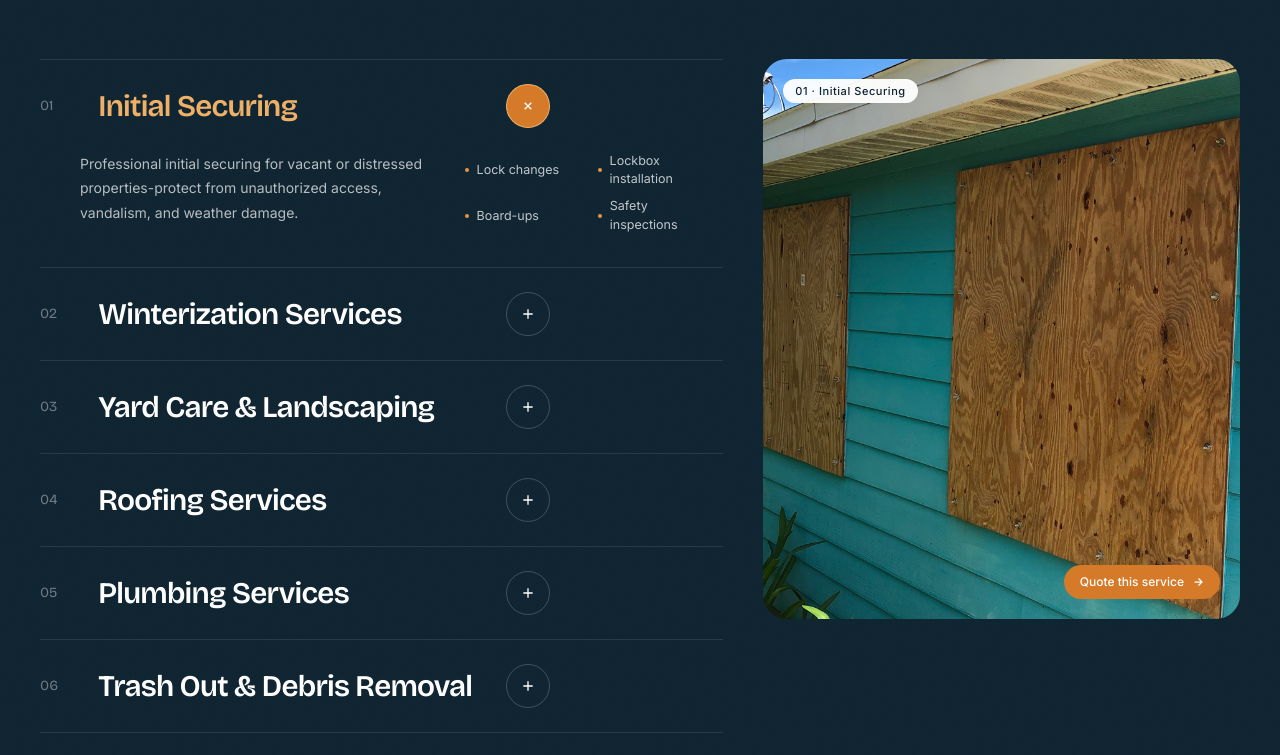
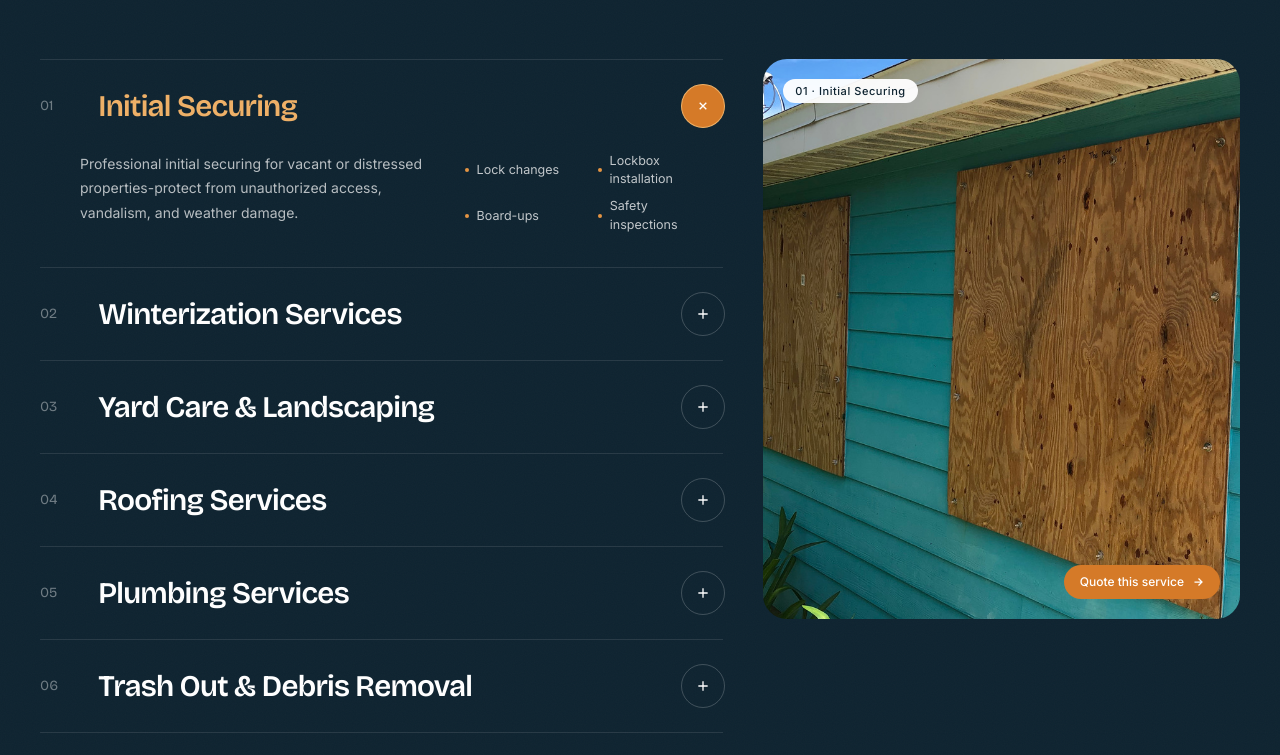
Before and after one commit to soohanur/in-time-property-care, a React (Vite) app: page / in a window 1280 px wide. Shown: the part 2953-3708 px from the top of the page. Built offline with nearby package versions, Linux system fonts and the light colour scheme.

Commit message:
style: push services + icon to row end after deliverables column removal
title col-span sm:col-span-7 -> sm:col-span-10 so the trailing icon
lands flush at the right edge instead of sitting where the deleted
deliverables column used to be.

```diff
--- a/src/components/Services.jsx
+++ b/src/components/Services.jsx
@@ -45,7 +45,7 @@ export default function Services() {
                       <span className="col-span-2 sm:col-span-1 font-display text-sm text-white/40">
                         {s.no}
                       </span>
-                      <span className="col-span-7 sm:col-span-7 font-display text-xl font-semibold tracking-tight sm:text-2xl md:text-3xl">
+                      <span className="col-span-7 sm:col-span-10 font-display text-xl font-semibold tracking-tight sm:text-2xl md:text-3xl">
                         <span className={`transition-colors ${open ? "text-accent-300" : "text-white"}`}>
                           {s.title}
                         </span>
```
